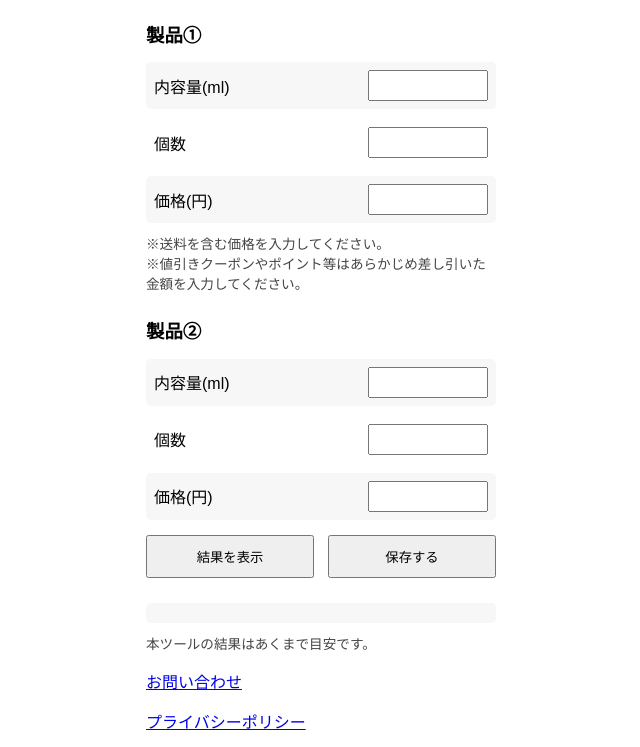
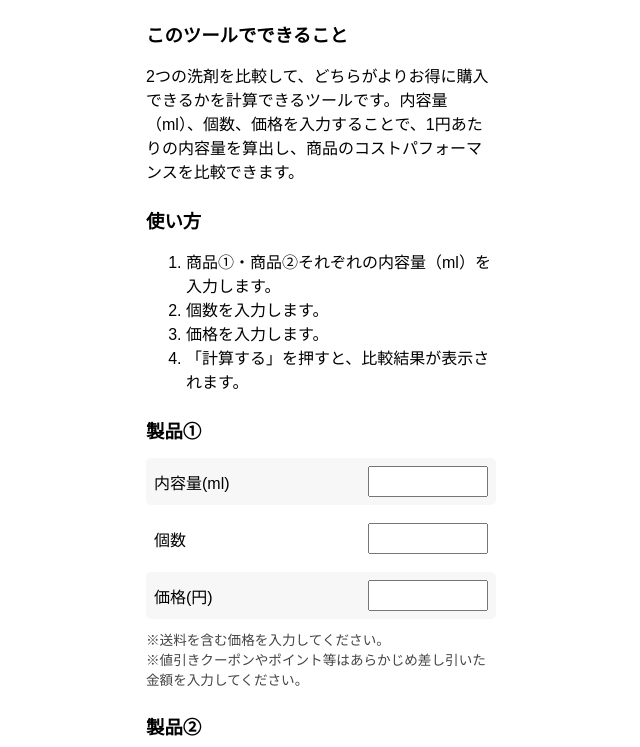
Before and after one commit to kirokugirl-lang/szmlindex.html, a plain HTML site: page index.html in a window 1280 px wide. Shown: the part 53-800 px from the top of the page, without its empty margins (319-959 px from the left). Drawn offline with Linux system fonts and the light colour scheme.

Commit message:
Update index.html

```diff
--- a/index.html
+++ b/index.html
@@ -85,7 +85,16 @@ button {
 <body>
 
 <h1>洗剤計算ツール</h1>
+<h2>このツールでできること</h2>
+<p>2つの洗剤を比較して、どちらがよりお得に購入できるかを計算できるツールです。内容量（ml）、個数、価格を入力することで、1円あたりの内容量を算出し、商品のコストパフォーマンスを比較できます。</p>
 
+<h2>使い方</h2>
+<ol>
+  <li>商品①・商品②それぞれの内容量（ml）を入力します。</li>
+  <li>個数を入力します。</li>
+  <li>価格を入力します。</li>
+  <li>「計算する」を押すと、比較結果が表示されます。</li>
+</ol>
 <h2>製品①</h2>
 <label class="row-gray"><span>内容量(ml)</span><input type="number" id="ml1" /></label>
 <label class="row-white"><span>個数</span><input type="number" id="count1" /></label>
```
